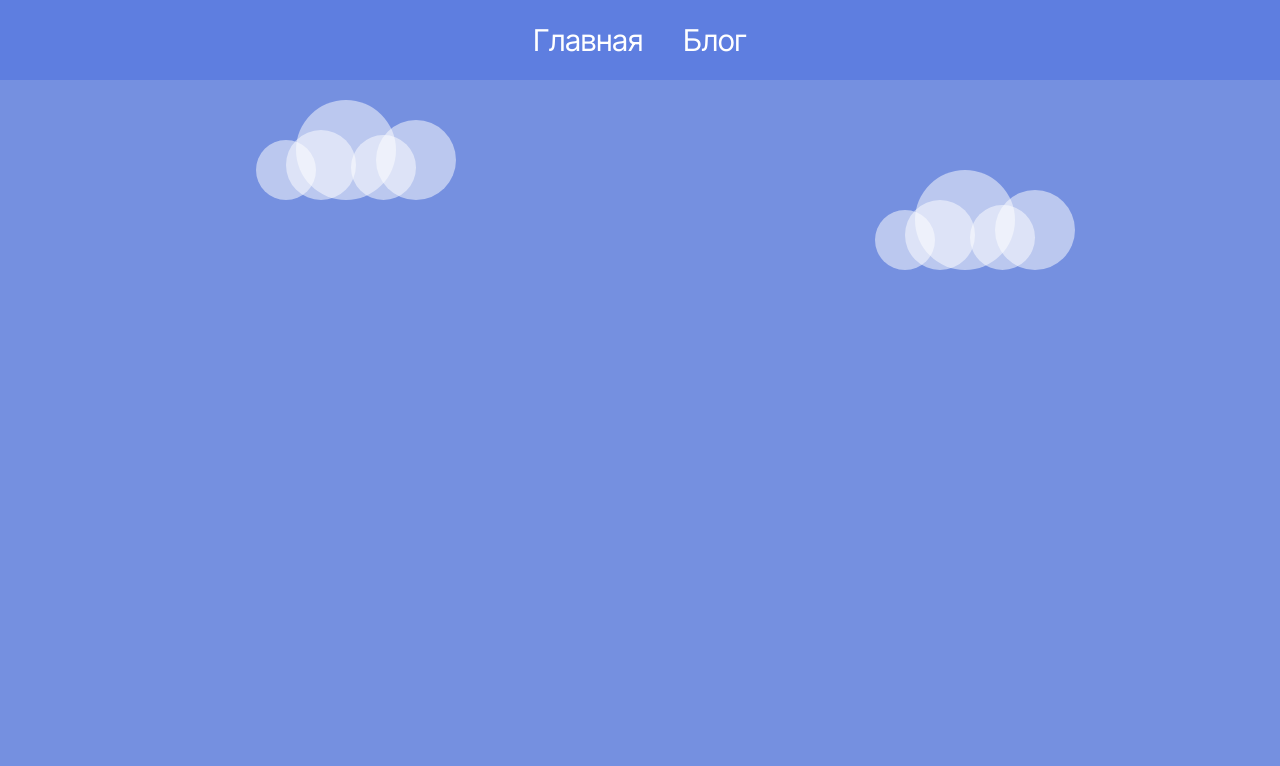
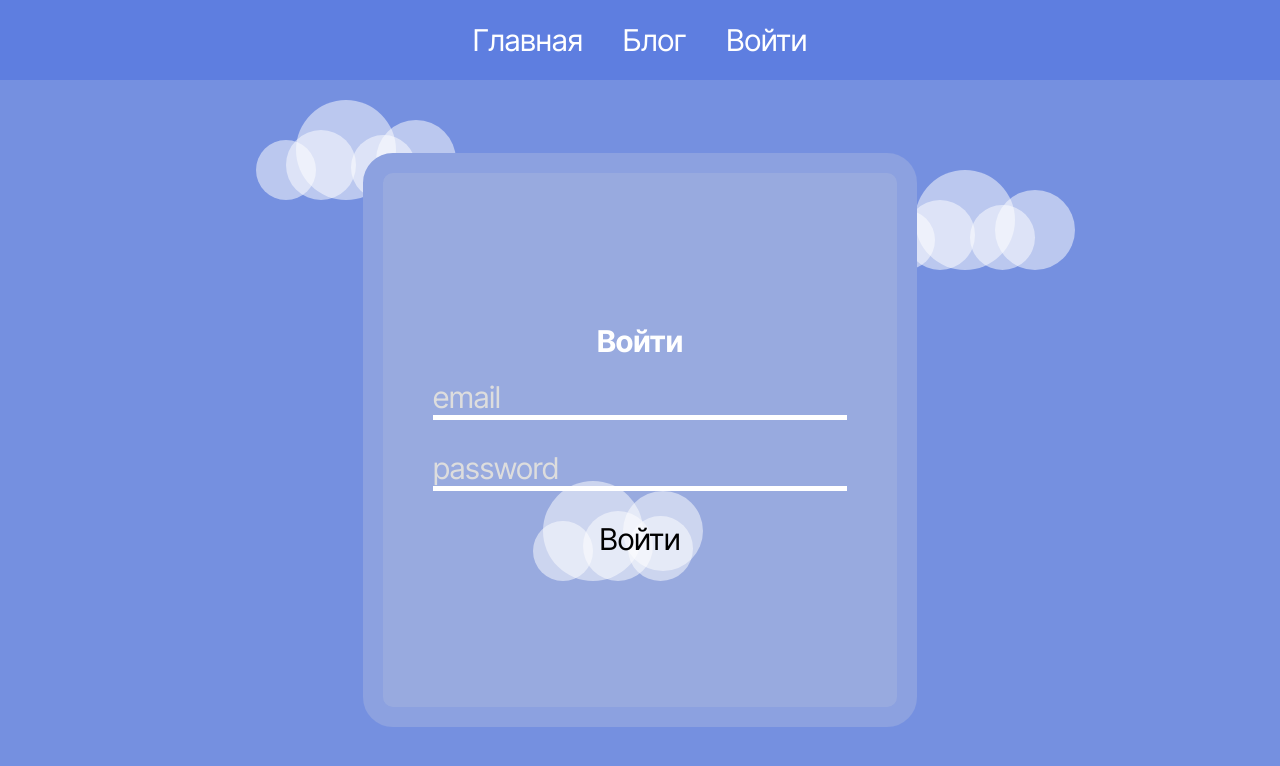
Before and after one commit to rimun23/React-Projects, a React (Create React App) app: page /login in a window 1280 px wide. Before the commit this address had no page. Shown: the top 766 px of the page. Built offline with nearby package versions, Linux system fonts and the light colour scheme.

Commit message:
mini project final

```diff
--- a/src/App.css
+++ b/src/App.css
@@ -22,10 +22,17 @@ nav ul li {
   list-style: none;
   margin: 0 20px;
 }
-nav ul li * {
+.exit {
+  background-color: transparent;
+  border: none;
+  cursor: pointer;
+}
+nav ul li *,
+.exit {
   text-decoration: none;
 }
-nav ul li *:hover {
+nav ul li *:hover,
+.exit:hover {
   text-decoration: underline;
 }
 #root {
@@ -191,6 +198,68 @@ nav ul li *:hover {
 .postForm * {
   margin: 10px;
 }
+input {
+  color: black;
+}
+.auth {
+  display: flex;
+  justify-content: center;
+  align-items: center;
+  flex-direction: column;
+  background-color: rgb(152, 170, 223);
+  padding: 150px 50px;
+  border-radius: 30px;
+  border: 20px solid rgb(140, 161, 224);
+}
+.auth h2 {
+  margin-bottom: 20px;
+}
+form input {
+  background-color: transparent;
+  color: white;
+  border: none;
+  outline: none;
+  border-bottom: 5px solid white;
+}
+form input::placeholder {
+  color: rgb(221, 221, 221);
+}
+.cloudEnt {
+  position: absolute;
+  top: -40px;
+  left: 100px;
+  z-index: -1;
+}
+.cloudEnt .b1 {
+  bottom: 0px;
+  left: 50px;
+}
+.cloudEnt .b2 {
+  right: 30px;
+  top: 10px;
+}
+.cloudEnt .b3 {
+  bottom: 0;
+  right: 90px;
+}
+.enter {
+  position: relative;
+  border: none;
+
+  background-color: transparent;
+  cursor: pointer;
+  transition: 0.3s;
+  color: black;
+  z-index: 5;
+}
+.enter:hover {
+  color: red;
+}
+form {
+  display: flex;
+  flex-direction: column;
+  gap: 30px;
+}
 @keyframes loading {
   0% {
     border-radius: 40px 70px 90px 120px;
--- a/src/App.jsx
+++ b/src/App.jsx
@@ -1,11 +1,16 @@
+import { useState } from "react";
 import Home from "./components/Home";
 import Blog from "./components/Blog";
+import Auth from "./components/Auth";
 import { BrowserRouter as Router, Route, Routes } from "react-router-dom";
 import Navigation from "./components/Navigation";
+import { auth } from "./firebaseConfig";
+import ProtectedRoute from "./components/ProtectedRoute";
 function App() {
+  const [user, setUser] = useState(null);
   return (
     <Router>
-      <Navigation />
+      <Navigation user={user} setUser={setUser} auth={auth} />
       <div className="cloud" id="cloud1">
         <div className="in_cloud">
           <div className="ball b1"></div>
@@ -27,7 +32,11 @@ function App() {
       <div className="whole">
         <Routes>
           <Route path="/" element={<Home />} />
-          <Route path="/posts" element={<Blog />} />
+          <Route
+            path="/posts"
+            element={<ProtectedRoute user={user} element={<Blog />} />}
+          />
+          <Route path="/login" element={<Auth setUser={setUser} />} />
         </Routes>
       </div>
     </Router>
--- /dev/null
+++ b/src/components/Auth.jsx
@@ -0,0 +1,66 @@
+import { useState } from "react";
+import {
+  signInWithEmailAndPassword,
+  createUserWithEmailAndPassword,
+} from "firebase/auth";
+import { auth } from "../firebaseConfig";
+import { useNavigate } from "react-router-dom";
+const Auth = ({ setUser }) => {
+  const [email, setEmail] = useState();
+  const [pass, setPass] = useState();
+  const [isLogin, setIsLogin] = useState(true);
+  const navigate = useNavigate();
+  const handleSubmit = async (e) => {
+    e.preventDefault();
+    try {
+      let userCredential;
+      if (isLogin) {
+        userCredential = await signInWithEmailAndPassword(auth, email, pass);
+      } else {
+        userCredential = await createUserWithEmailAndPassword(
+          auth,
+          email,
+          pass
+        );
+      }
+      setUser(userCredential.user);
+      navigate("/posts");
+    } catch (error) {
+      console.error("server problem", error);
+    }
+  };
+  return (
+    <div className="auth">
+      <h2>{isLogin ? "Войти" : "Регистрация"}</h2>
+      <form onSubmit={handleSubmit}>
+        <input
+          type="email"
+          value={email}
+          onChange={(e) => setEmail(e.target.value)}
+          placeholder="email"
+          required
+        />
+        <input
+          type="password"
+          value={pass}
+          onChange={(e) => setPass(e.target.value)}
+          placeholder="password"
+          required
+        />
+        <button type="submit" className="enter">
+          <div className="cloudEnt" id="cloudEnt">
+            <div className="in_cloud">
+              <div className="ball b1"></div>
+              <div className="ball b2"></div>
+              <div className="ball b3"></div>
+              <div className="ball b4"></div>
+              <div className="ball b5"></div>
+            </div>
+          </div>
+          {isLogin ? "Войти" : "Зарегистрироваться"}
+        </button>
+      </form>
+    </div>
+  );
+};
+export default Auth;
--- a/src/components/Navigation.jsx
+++ b/src/components/Navigation.jsx
@@ -1,5 +1,5 @@
 import { Link } from "react-router-dom";
-function Navigation() {
+function Navigation({ user, setUser, auth }) {
   return (
     <nav>
       <ul>
@@ -9,6 +9,20 @@ function Navigation() {
         <li>
           <Link to="/posts">Блог</Link>
         </li>
+        <li>
+          {!user ? (
+            <Link to="/login">Войти</Link>
+          ) : (
+            <button
+              className="exit"
+              onClick={() => {
+                auth.signOut().then(() => setUser(null));
+              }}
+            >
+              Выйти
+            </button>
+          )}
+        </li>
       </ul>
     </nav>
   );
--- /dev/null
+++ b/src/components/ProtectedRoute.jsx
@@ -0,0 +1,5 @@
+import { Navigate } from "react-router-dom";
+const ProtectedRoute = ({ user, element }) => {
+  return user ? element : <Navigate to="/login" />;
+};
+export default ProtectedRoute;
--- a/src/firebaseConfig.js
+++ b/src/firebaseConfig.js
@@ -1,5 +1,6 @@
 import { initializeApp } from "firebase/app";
 import { getDatabase } from "firebase/database";
+import { getAuth } from "firebase/auth";
 const firebaseConfig = {
   apiKey: "AIzaSyDo0FfjWHLmVy_aFKfklEYEbVU0LOYeaF8",
   authDomain: "blog-4548a.firebaseapp.com",
@@ -11,3 +12,4 @@ const firebaseConfig = {
 };
 const app = initializeApp(firebaseConfig);
 export const database = getDatabase(app);
+export const auth = getAuth(app);
```
